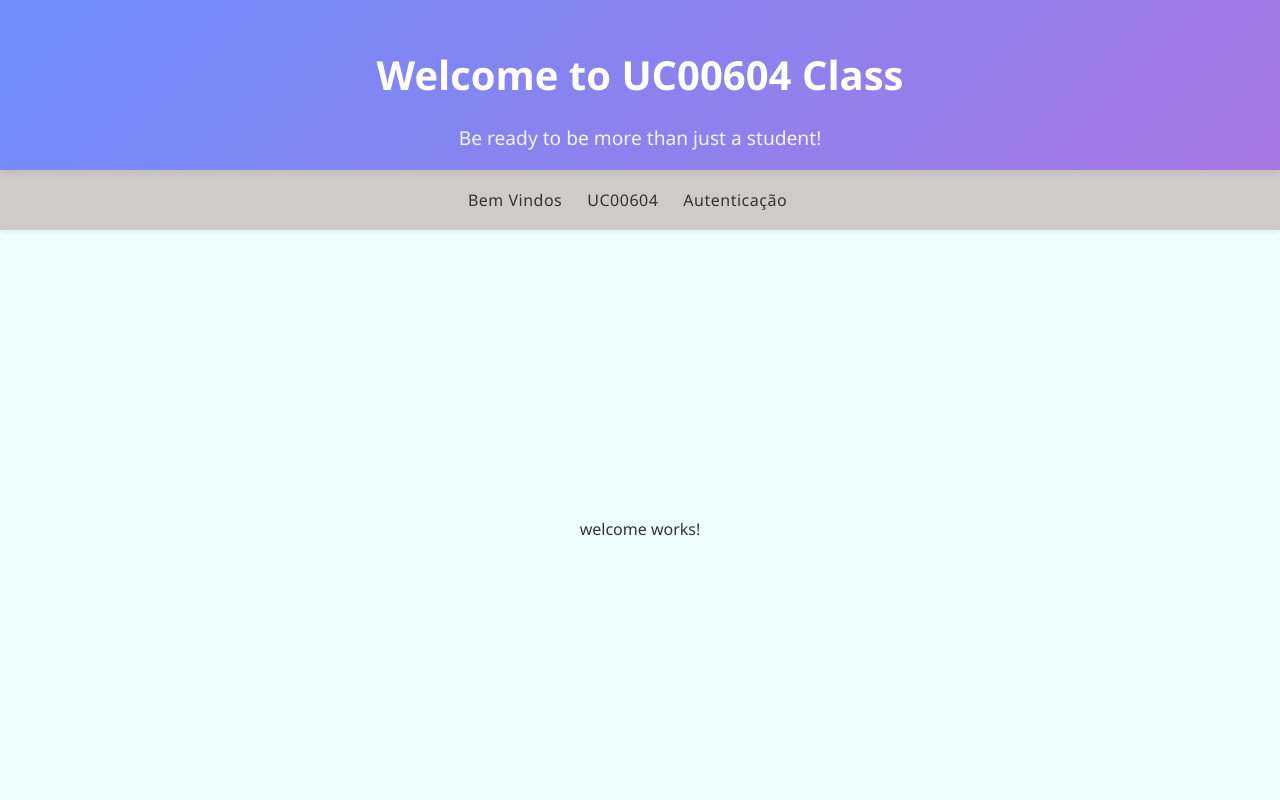
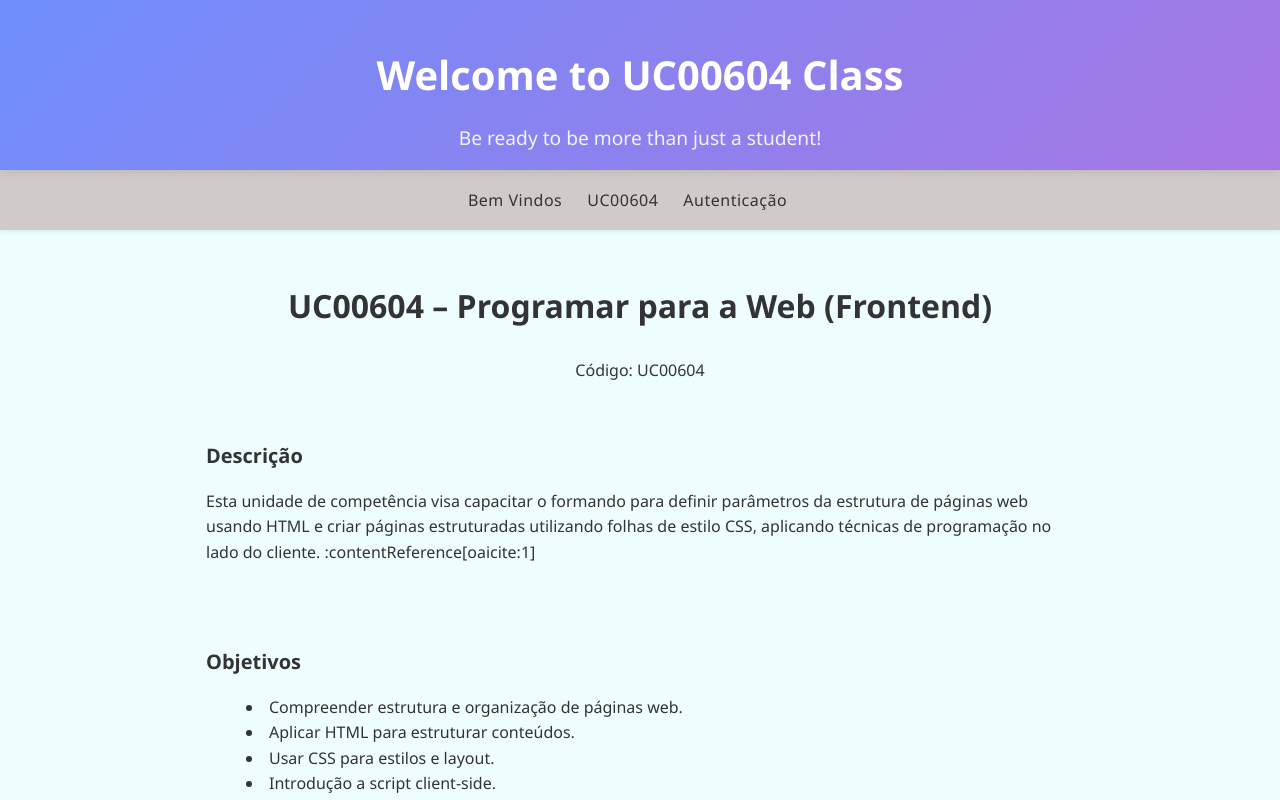
Before and after one commit to JoselitoMoura/UC00604-Programa-WEB, an Angular app: page /welcome in a window 1280 px wide. Shown: the top 800 px of the page. Built offline with nearby package versions, Linux system fonts and the light colour scheme.

Commit message:
Alteração nos arquivos welcome.css e welcome.html com a inserção em ambos de códigos gerados pela pesquisa no chatgpt.

```diff
--- a/src/app/pages/welcome/welcome.css
+++ b/src/app/pages/welcome/welcome.css
@@ -0,0 +1,61 @@
+/* Container principal */
+.uc-container {
+  padding: 1.5rem;
+  margin: auto;
+  max-width: 900px;
+}
+
+/* Cabeçalho com título */
+.uc-header {
+  text-align: center;
+  margin-bottom: 1.5rem;
+}
+
+.uc-title {
+  font-size: 2rem;
+  font-weight: bold;
+  color: var(--primary-text); /* definido no style.css do teu projeto */
+}
+
+.uc-code {
+  font-size: 1rem;
+  color: var(--secondary-text);
+}
+
+/* Seções internas */
+.uc-description,
+.uc-objectives,
+.uc-skills {
+  margin: 1rem 0;
+  padding: 1rem;
+  border-radius: var(--border-radius);
+  background-color: var(--surface-bg);
+}
+
+.uc-description h2,
+.uc-objectives h2,
+.uc-skills h2 {
+  font-size: 1.25rem;
+  color: var(--primary-text);
+}
+
+/* Listas */
+.uc-objectives ul,
+.uc-skills ul {
+  list-style: inside disc;
+  margin-top: 0.5rem;
+  color: var(--body-text);
+}
+
+/* Responsividade */
+@media (max-width: 768px) {
+  .uc-title {
+    font-size: 1.75rem;
+  }
+
+  .uc-description,
+  .uc-objectives,
+  .uc-skills {
+    padding: 0.75rem;
+  }
+}
--- a/src/app/pages/welcome/welcome.html
+++ b/src/app/pages/welcome/welcome.html
@@ -1 +1,35 @@
-<p>welcome works!</p>
+
+<section class="uc-container">
+  <header class="uc-header">
+    <h1 class="uc-title">UC00604 – Programar para a Web (Frontend)</h1>
+    <p class="uc-code">Código: UC00604</p>
+  </header>
+
+  <article class="uc-description">
+    <h2>Descrição</h2>
+    <p>
+      Esta unidade de competência visa capacitar o formando para definir parâmetros
+      da estrutura de páginas web usando HTML e criar páginas estruturadas utilizando
+      folhas de estilo CSS, aplicando técnicas de programação no lado do cliente. :contentReference[oaicite:1]
+    </p>
+  </article>
+
+  <article class="uc-objectives">
+    <h2>Objetivos</h2>
+    <ul>
+      <li>Compreender estrutura e organização de páginas web.</li>
+      <li>Aplicar HTML para estruturar conteúdos.</li>
+      <li>Usar CSS para estilos e layout.</li>
+      <li>Introdução a script client-side.</li>
+    </ul>
+  </article>
+
+  <article class="uc-skills">
+    <h2>Competências Desenvolvidas</h2>
+    <ul>
+      <li>Estruturar páginas HTML corretamente.</li>
+      <li>Aplicar estilos CSS consistentes e acessíveis.</li>
+      <li>Capacitar programação front-end básica (cliente-side).</li>
+    </ul>
+  </article>
+</section>
```
